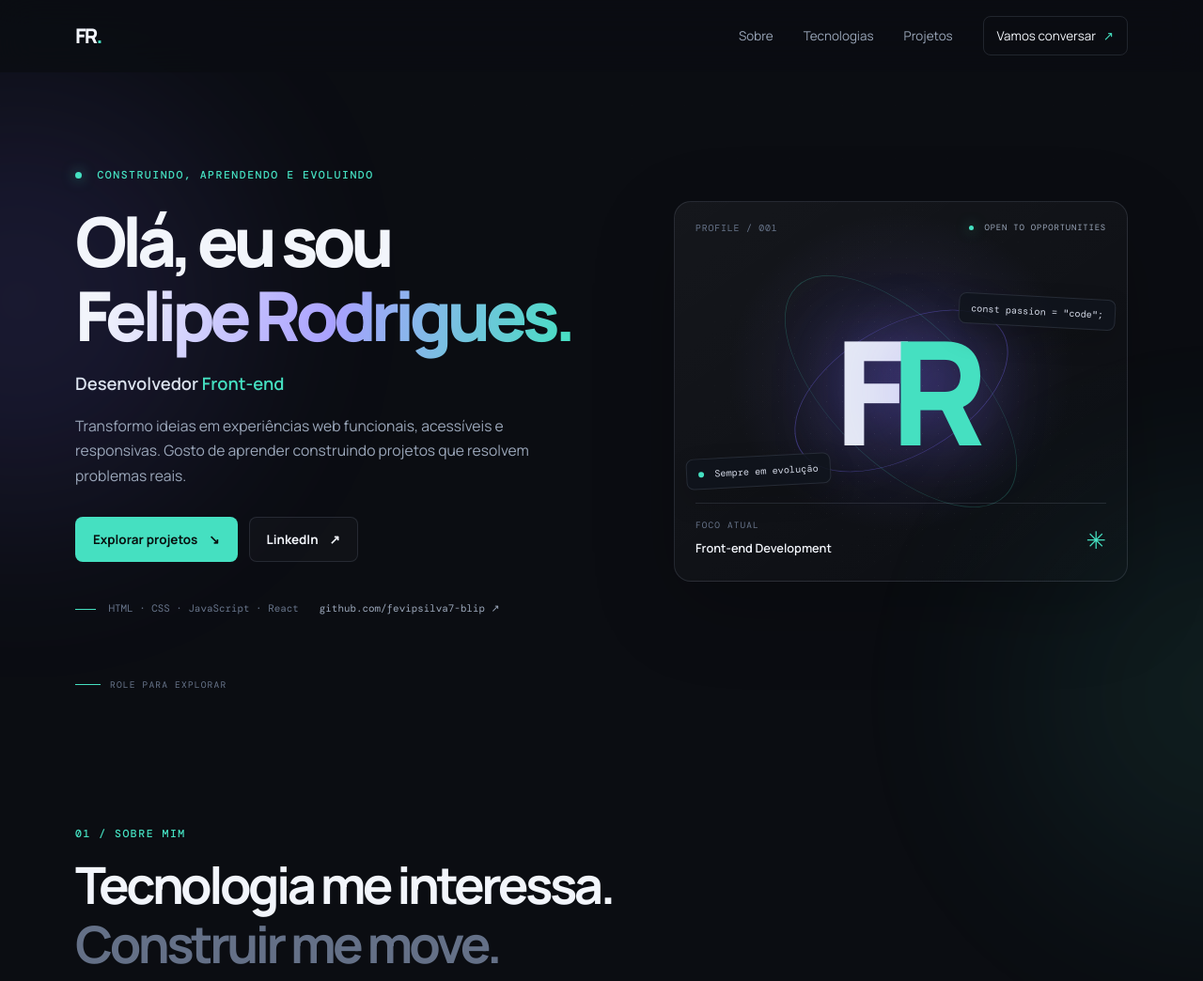
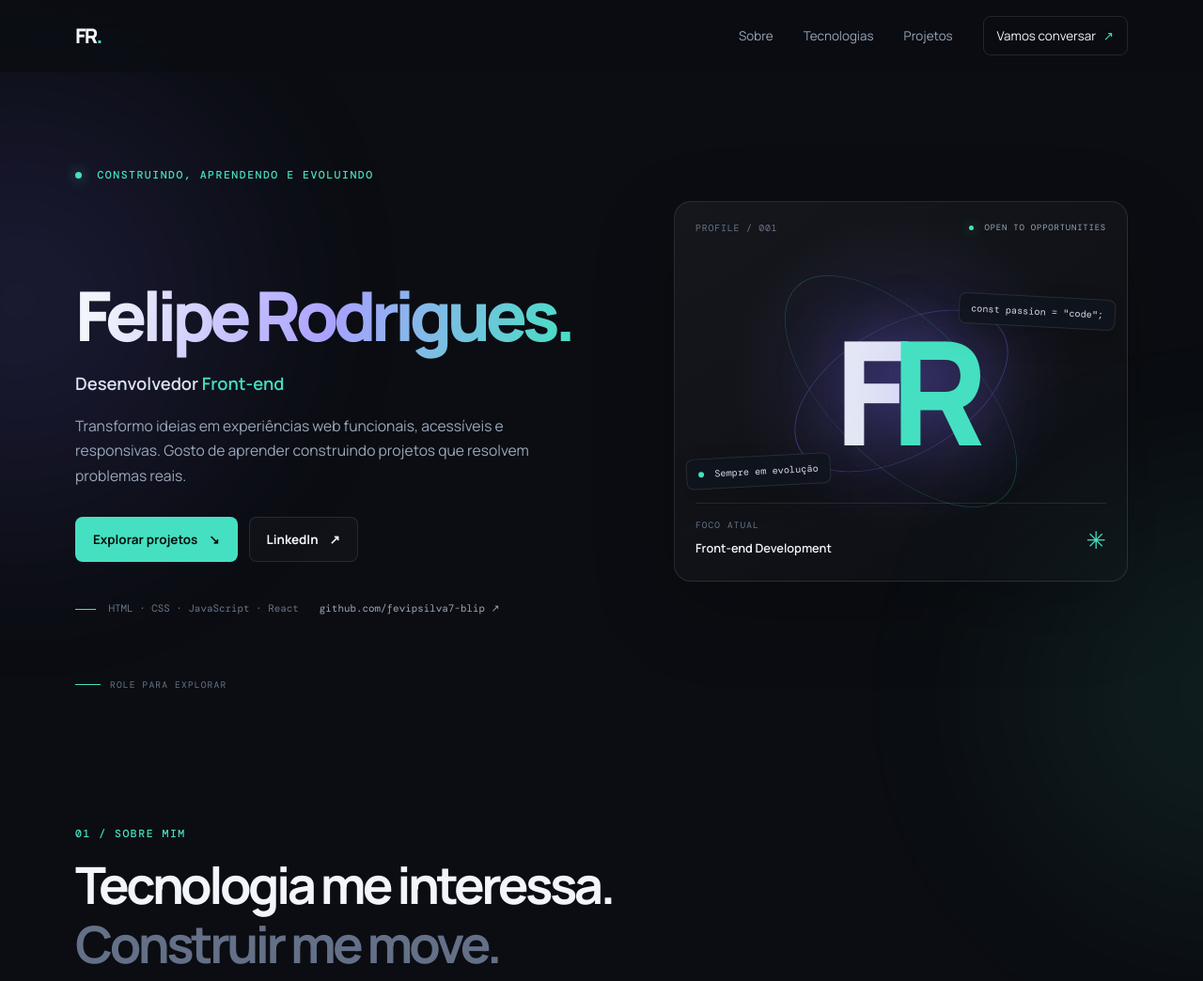
Before and after one commit to fevipsilva7-blip/portfolio-site, a plain HTML site: page index.html in a window 1280 px wide. Shown: the top 1044 px of the page at 94% size. Drawn offline with nearby package versions, Linux system fonts and the light colour scheme.

Commit message:
Fix header structure in index.html

```diff
--- a/index.html
+++ b/index.html
@@ -39,7 +39,7 @@
     <section class="hero shell" id="inicio" aria-labelledby="hero-title">
       <div class="hero-copy reveal">
         <p class="eyebrow"><span class="status-dot"></span> Construindo, aprendendo e evoluindo</p>
-        <h1 id="hero-title">Olá, eu sou<br><span class="gradient-text">Felipe Rodrigues.</span></h1>
+        <h1 id="hero-title"><br><span class="gradient-text">Felipe Rodrigues.</span></h1>
         <p class="hero-role">Desenvolvedor <span>Front-end</span></p>
         <p class="hero-description">Transformo ideias em experiências web funcionais, acessíveis e responsivas. Gosto de aprender construindo projetos que resolvem problemas reais.</p>
         <div class="hero-actions">
```
